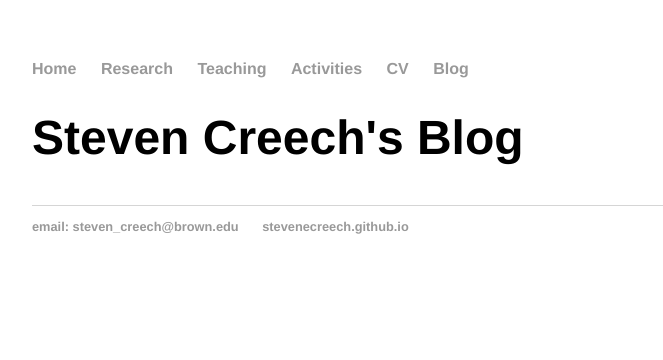
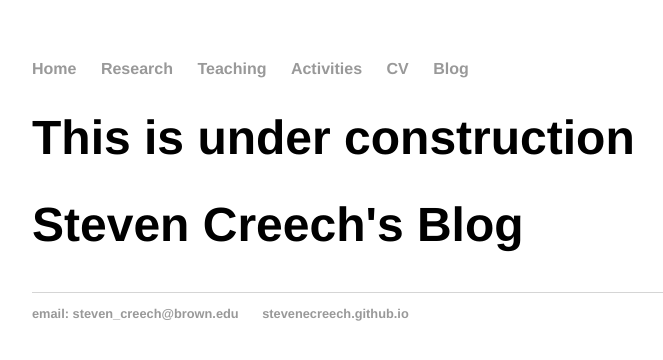
Before and after one commit to stevenecreech/stevenecreech.github.io, a Jekyll site: the page built from blog/index.html, in a window 1280 px wide. Shown: the top 360 px of the page, without its empty margins (160-823 px from the left). Built offline with Jekyll 4.4.1, drawn with Linux system fonts in a browser that asks for light colours.

Commit message:
Update index.html
Hopefully put construction in

```diff
--- a/blog/index.html
+++ b/blog/index.html
@@ -2,6 +2,7 @@
 layout: default
 title: Steven Creech's Blog
 ---
+	<h1>This is under construction</h1>
 	<h1>{{ page.title }}</h1>
 	<ul class="posts">
 
```
